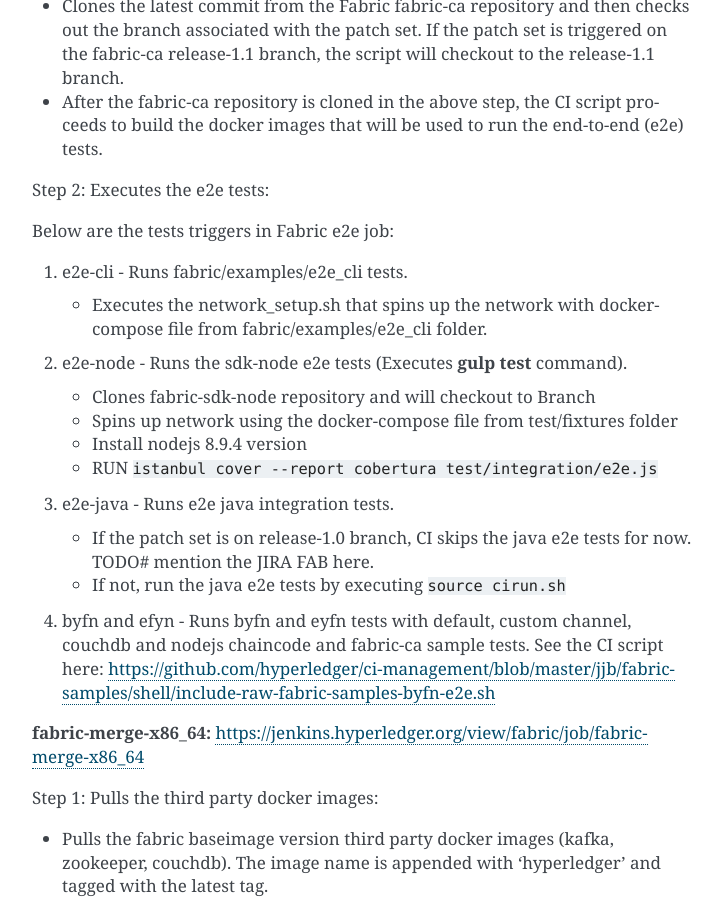
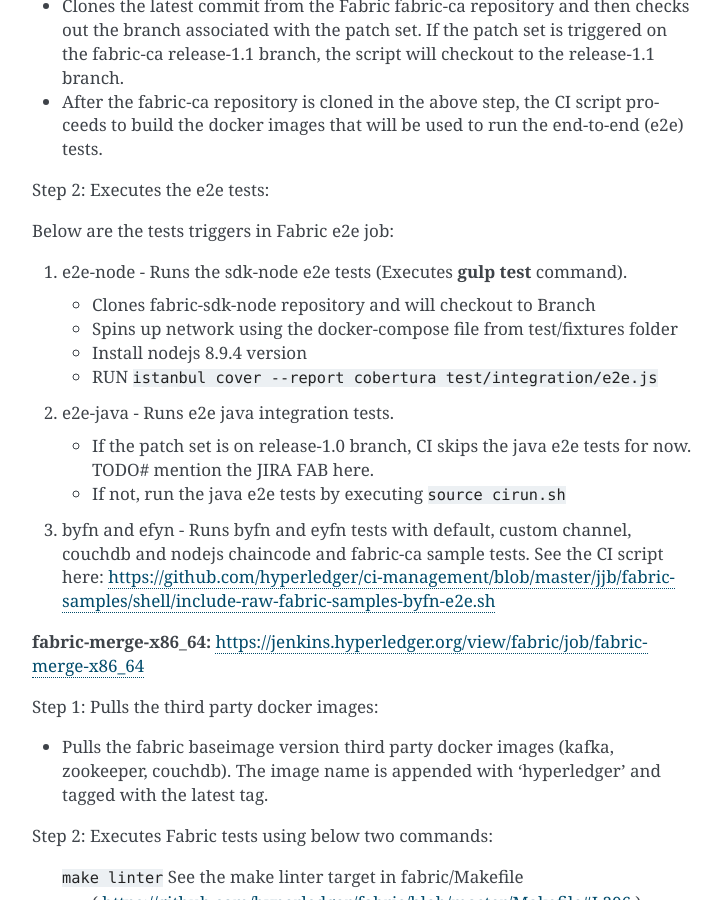
Before and after one commit to hyperledger-archives/ci-management, a Sphinx documentation site: the page built from docs/source/fabric_ci_process.rst, in a window 1280 px wide and 900 px high, scrolled down 5777 px. Shown: the whole window, without its empty margins (388-1110 px from the left). Built offline with Sphinx 7.4.7, drawn with Linux system fonts in a browser that asks for light colours.

Commit message:
FABCI-181 Update CI script to remove e2e_cli
There is no longer a need for the e2e_cli example
in the fabric repo.

Change-Id: Ic4b48f4688addd7d648a8c4bf24ef66fb5b10235
Signed-off-by: vijaypunugubati <vijaypunugubati@gmail.com>

```diff
--- a/docs/index.rst
+++ b/docs/index.rst
@@ -73,7 +73,7 @@
 Additionally with most job types, you will notice the Jenkins jobs are further isolated to include
 a number of test types. Those include:
 
-    - End-to-End tests (e2e_cli, java sdk e2e, node sdk e2e)
+    - End-to-End tests (java sdk e2e, node sdk e2e)
     - BYFN tests (fabca-samples, byfn, eyfn with default, custom channels,
       couchdb, node lang chaincode)
     - Unit tests (linter, spelling, license etc..)
--- a/docs/source/fabric_ci_process.rst
+++ b/docs/source/fabric_ci_process.rst
@@ -219,12 +219,7 @@
 
 Below are the tests triggers in Fabric e2e job:
 
-1. e2e-cli - Runs fabric/examples/e2e_cli tests.
-
-   -  Executes the network_setup.sh that spins up the network with
-      docker-compose file from fabric/examples/e2e_cli folder.
-
-2. e2e-node - Runs the sdk-node e2e tests (Executes **gulp test**
+1. e2e-node - Runs the sdk-node e2e tests (Executes **gulp test**
    command).
 
    -  Clones fabric-sdk-node repository and will checkout to Branch
```
Also changed, not shown: other parts of docs/source/fabric_ci_process.rst (+2 -2 lines), docs/Release_Process.md (+2 -2 lines), docs/source/fabric_ca_process.rst (+2 -7 lines), 4 other files.
